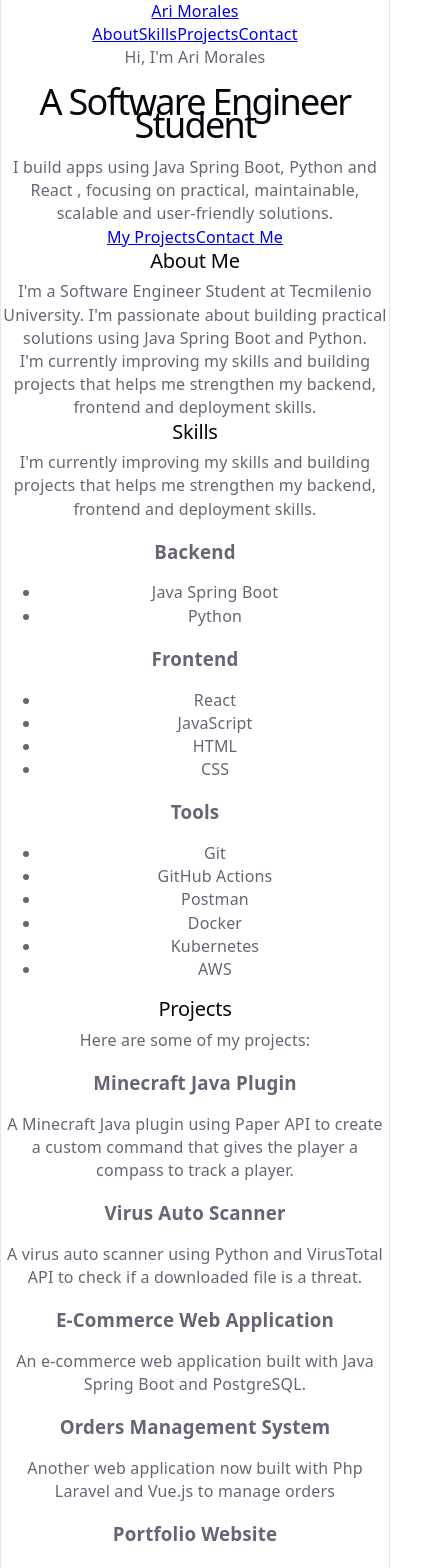
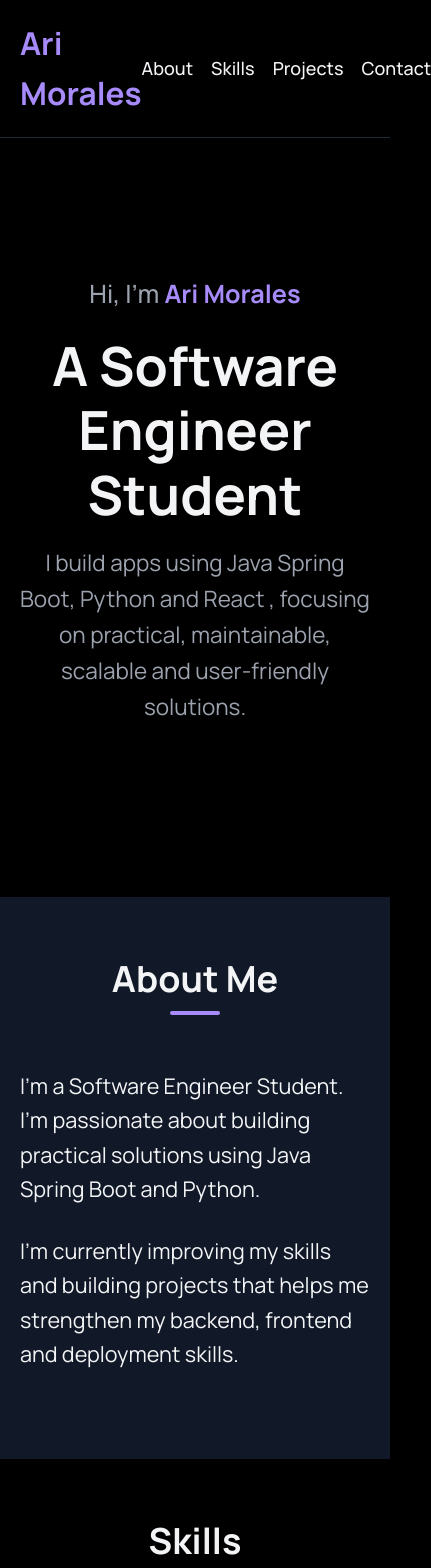
Before and after one commit to WhyNotAri/AriMorales, a React (Vite) app: page / in a window 390 px wide. Shown: the top 1568 px of the page, 431 px wide, since content can reach past the window. Built offline with nearby package versions, Linux system fonts and the light colour scheme.

Commit message:
added basic styles

```diff
--- a/index.html
+++ b/index.html
@@ -4,6 +4,9 @@
     <meta charset="UTF-8" />
     <link rel="icon" type="image/svg+xml" href="/favicon.svg" />
     <meta name="viewport" content="width=device-width, initial-scale=1.0" />
+    <link rel="preconnect" href="https://fonts.googleapis.com">
+    <link rel="preconnect" href="https://fonts.gstatic.com" crossorigin>
+    <link href="https://fonts.googleapis.com/css2?family=Manrope:wght@400;500;600;700;800&display=swap" rel="stylesheet">
     <title>Ari Morales</title>
   </head>
   <body>
--- a/src/App.css
+++ b/src/App.css
@@ -1,184 +1,272 @@
-.counter {
-  font-size: 16px;
-  padding: 5px 10px;
-  border-radius: 5px;
-  color: var(--accent);
-  background: var(--accent-bg);
-  border: 2px solid transparent;
-  transition: border-color 0.3s;
-  margin-bottom: 24px;
+/* Navbar */
+.navbar {
+  display: flex;
+  justify-content: space-between;
+  align-items: center;
+  padding: 1rem 5%;
+  position: sticky;
+  top: 0;
+  background: rgba(0, 0, 0, 0.8);
+  backdrop-filter: blur(10px);
+  z-index: 1000;
+  border-bottom: 1px solid var(--border-color);
+}
 
-  &:hover {
-    border-color: var(--accent-border);
+.navbar .logo {
+  font-size: 1.75rem;
+  font-weight: 700;
+  color: var(--primary-color);
+}
+
+.navbar .links {
+  display: flex;
+  gap: 2rem;
+}
+
+.navbar .links a {
+  font-weight: 500;
+  font-size: 1.1rem;
+}
+
+.navbar .links a:hover {
+  color: var(--primary-color);
+}
+
+/* Hero */
+#home {
+  min-height: 90vh;
+  display: flex;
+  flex-direction: column;
+  justify-content: center;
+  align-items: center;
+  text-align: center;
+}
+
+#home p:first-child {
+  font-size: 1.4rem;
+  font-weight: 500;
+  color: var(--text-muted);
+}
+
+#home p span {
+  color: var(--primary-color);
+  font-weight: 700;
+}
+
+#home h1 {
+  font-size: 4rem;
+  margin: 1rem 0;
+  color: var(--text-color);
+}
+
+#home p:nth-child(3) {
+  max-width: 600px;
+  font-size: 1.25rem;
+  color: var(--text-muted);
+  margin-bottom: 2rem;
+}
+
+#home div {
+  display: flex;
+  gap: 1rem;
+}
+
+.btn {
+  display: inline-block;
+  padding: 0.75rem 1.5rem;
+  border-radius: 6px;
+  font-weight: 600;
+  font-size: 1.1rem;
+  cursor: pointer;
+}
+
+#home .btn:first-child {
+  background: var(--primary-color);
+  color: white;
+}
+
+#home .btn:first-child:hover {
+  background: var(--primary-hover);
+}
+
+#home .btn:last-child {
+  border: 2px solid var(--primary-color);
+  color: var(--primary-color);
+}
+
+#home .btn:last-child:hover {
+  background: var(--primary-color);
+  color: white;
+}
+
+/* About Me */
+#about {
+  background-color: var(--bg-alt);
+  max-width: 100%;
+}
+
+#about h2, #about p {
+  max-width: var(--container-width);
+  margin-left: auto;
+  margin-right: auto;
+}
+
+#about p {
+  margin-bottom: 1.5rem;
+  font-size: 1.2rem;
+}
+
+/* Skills */
+.skills {
+  display: grid;
+  grid-template-columns: repeat(auto-fit, minmax(250px, 1fr));
+  gap: 2rem;
+  margin-top: 2rem;
+}
+
+.category {
+  background: var(--bg-alt);
+  padding: 2rem;
+  border-radius: 12px;
+  border: 1px solid var(--border-color);
+  box-shadow: 0 4px 6px -1px rgba(0, 0, 0, 0.3);
+}
+
+.category h3 {
+  color: var(--primary-color);
+  border-bottom: 1px solid var(--border-color);
+  padding-bottom: 0.5rem;
+  margin-bottom: 1rem;
+}
+
+.category ul li {
+  margin-bottom: 0.5rem;
+  display: flex;
+  align-items: center;
+}
+
+.category ul {
+  padding-left: 0;
+}
+
+/* Projects */
+.projects {
+  display: grid;
+  grid-template-columns: repeat(auto-fit, minmax(300px, 1fr));
+  gap: 2rem;
+}
+
+.project {
+  background: var(--bg-alt);
+  padding: 2rem;
+  border-radius: 12px;
+  border: 1px solid var(--border-color);
+  transition: transform 0.3s ease, box-shadow 0.3s ease;
+}
+
+.project:hover {
+  box-shadow: 0 10px 15px -3px rgba(0, 0, 0, 0.4);
+}
+
+.project h3 {
+  margin-bottom: 0.75rem;
+}
+
+.project p {
+  color: var(--text-muted);
+  font-size: 1.05rem;
+}
+
+/* Contact */
+#contact {
+  text-align: center;
+  background-color: var(--bg-color);
+  max-width: 100%;
+}
+
+#contact h2, #contact p, #contact div {
+  max-width: var(--container-width);
+  margin-left: auto;
+  margin-right: auto;
+}
+
+#contact div {
+  display: flex;
+  justify-content: center;
+  gap: 2.5rem;
+  margin-top: 2rem;
+  flex-wrap: wrap;
+}
+
+#contact div a {
+  background: var(--bg-color);
+  padding: 0.75rem 1.5rem;
+  border-radius: 12px;
+  font-weight: 500;
+  font-size: 1.1rem;
+  border: 1px solid var(--border-color);
+  width: 160px;
+  display: flex;
+  justify-content: center;
+  align-items: center;
+}
+
+#contact div a:hover {
+  background: var(--primary-color);
+  color: white;
+  border-color: var(--primary-color);
+}
+
+@media (max-width: 768px) {
+  #home h1 {
+    font-size: 3rem;
   }
-  &:focus-visible {
-    outline: 2px solid var(--accent);
-    outline-offset: 2px;
+
+  .navbar {
+    padding: 1rem 20px;
+  }
+
+  .navbar .links {
+    gap: 1rem;
+    font-size: 1rem;
+  }
+
+  .navbar .links a {
+    font-size: 1rem;
   }
 }
 
-.hero {
-  position: relative;
-
-  .base,
-  .framework,
-  .vite {
-    inset-inline: 0;
-    margin: 0 auto;
-  }
-
-  .base {
-    width: 170px;
-    position: relative;
-    z-index: 0;
-  }
-
-  .framework,
-  .vite {
-    position: absolute;
-  }
-
-  .framework {
-    z-index: 1;
-    top: 34px;
-    height: 28px;
-    transform: perspective(2000px) rotateZ(300deg) rotateX(44deg) rotateY(39deg)
-      scale(1.4);
-  }
-
-  .vite {
-    z-index: 0;
-    top: 107px;
-    height: 26px;
-    width: auto;
-    transform: perspective(2000px) rotateZ(300deg) rotateX(40deg) rotateY(39deg)
-      scale(0.8);
-  }
+/* Footer */
+.footer {
+  background-color: var(--bg-alt);
+  border-top: 1px solid var(--border-color);
+  padding: 2.5rem 20px;
+  margin-top: 1.5rem;
 }
 
-#center {
+.footer-content {
+  max-width: var(--container-width);
+  margin: 0 auto;
   display: flex;
-  flex-direction: column;
-  gap: 25px;
-  place-content: center;
-  place-items: center;
-  flex-grow: 1;
-
-  @media (max-width: 1024px) {
-    padding: 32px 20px 24px;
-    gap: 18px;
-  }
+  justify-content: space-between;
+  align-items: center;
+  color: var(--text-muted);
+  font-size: 0.95rem;
 }
 
-#next-steps {
+.footer-links {
   display: flex;
-  border-top: 1px solid var(--border);
-  text-align: left;
+  gap: 2rem;
+}
 
-  & > div {
-    flex: 1 1 0;
-    padding: 32px;
-    @media (max-width: 1024px) {
-      padding: 24px 20px;
-    }
-  }
+.footer-links a:hover {
+  color: var(--primary-color);
+}
 
-  .icon {
-    margin-bottom: 16px;
-    width: 22px;
-    height: 22px;
-  }
-
-  @media (max-width: 1024px) {
+@media (max-width: 768px) {
+  .footer-content {
     flex-direction: column;
+    gap: 1rem;
     text-align: center;
   }
 }
-
-#docs {
-  border-right: 1px solid var(--border);
-
-  @media (max-width: 1024px) {
-    border-right: none;
-    border-bottom: 1px solid var(--border);
-  }
-}
-
-#next-steps ul {
-  list-style: none;
-  padding: 0;
-  display: flex;
-  gap: 8px;
-  margin: 32px 0 0;
-
-  .logo {
-    height: 18px;
-  }
-
-  a {
-    color: var(--text-h);
-    font-size: 16px;
-    border-radius: 6px;
-    background: var(--social-bg);
-    display: flex;
-    padding: 6px 12px;
-    align-items: center;
-    gap: 8px;
-    text-decoration: none;
-    transition: box-shadow 0.3s;
-
-    &:hover {
-      box-shadow: var(--shadow);
-    }
-    .button-icon {
-      height: 18px;
-      width: 18px;
-    }
-  }
-
-  @media (max-width: 1024px) {
-    margin-top: 20px;
-    flex-wrap: wrap;
-    justify-content: center;
-
-    li {
-      flex: 1 1 calc(50% - 8px);
-    }
-
-    a {
-      width: 100%;
-      justify-content: center;
-      box-sizing: border-box;
-    }
-  }
-}
-
-#spacer {
-  height: 88px;
-  border-top: 1px solid var(--border);
-  @media (max-width: 1024px) {
-    height: 48px;
-  }
-}
-
-.ticks {
-  position: relative;
-  width: 100%;
-
-  &::before,
-  &::after {
-    content: '';
-    position: absolute;
-    top: -4.5px;
-    border: 5px solid transparent;
-  }
-
-  &::before {
-    left: 0;
-    border-left-color: var(--border);
-  }
-  &::after {
-    right: 0;
-    border-right-color: var(--border);
-  }
-}
--- a/src/App.jsx
+++ b/src/App.jsx
@@ -5,6 +5,7 @@ import Skills from './components/sections/Skills'
 import Projects from './components/sections/Projects'
 import Contact from './components/sections/Contact'
 import Navbar from "./components/layouts/Navbar.jsx";
+import Footer from "./components/layouts/Footer.jsx";
 
 function App() {
     return (
@@ -15,6 +16,7 @@ function App() {
             <Skills />
             <Projects />
             <Contact />
+            <Footer />
         </>
     );
 }
--- a/src/components/sections/About.jsx
+++ b/src/components/sections/About.jsx
@@ -3,7 +3,7 @@ function About() {
         <section id="about">
             <h2>About Me</h2>
             <p>
-                I'm a Software Engineer Student at Tecmilenio University.
+                I'm a Software Engineer Student.
                 I'm passionate about building practical solutions using Java Spring Boot and Python.
             </p>
             <p>
--- a/src/components/sections/Contact.jsx
+++ b/src/components/sections/Contact.jsx
@@ -2,10 +2,9 @@ function Contact() {
     return (
         <section id="contact">
             <h2>Contact Me</h2>
-            <p>You can contact me at </p>
             <div>
-                <a href="mailto:arimorales2506@gmail.com">Email me</a>
-                <a href="https://github.com/WhyNotAri">Check my GitHub</a>
+                <a href="mailto:arimorales2506@gmail.com">Email</a>
+                <a href="https://github.com/WhyNotAri">GitHub</a>
                 <a href="https://www.linkedin.com/in/ari-morales-648486355/">LinkedIn</a>
             </div>
         </section>
--- a/src/components/sections/Hero.jsx
+++ b/src/components/sections/Hero.jsx
@@ -8,10 +8,10 @@ function Hero() {
                 , focusing on practical, maintainable, scalable and user-friendly solutions.
             </p>
 
-            <div>
-                <a href="#projects" className="btn">My Projects</a>
-                <a href="#contact" className="btn">Contact Me</a>
-            </div>
+            {/*<div>
+                <a href="#" className="btn">My Projects</a>
+                <a href="#" className="btn">Contact Me</a>
+            </div>*/}
         </section>
     )
 }
--- a/src/components/sections/Projects.jsx
+++ b/src/components/sections/Projects.jsx
@@ -71,7 +71,6 @@ function Projects() {
     return (
         <section id="projects">
             <h2>Projects</h2>
-            <p>Here are some of my projects:</p>
             <div className="projects">
                 {projects.map((project, index) => (
                     <div key={index} className="project">
--- a/src/components/sections/Skills.jsx
+++ b/src/components/sections/Skills.jsx
@@ -2,7 +2,7 @@ function Skills() {
     const mySkills = [
         {
             category: 'Backend',
-            skills: ['Java Spring Boot', 'Python']
+            skills: ['Java (Spring Boot)', 'Python']
         },
         {
             category: 'Frontend',
--- a/src/index.css
+++ b/src/index.css
@@ -1,111 +1,95 @@
 :root {
-  --text: #6b6375;
-  --text-h: #08060d;
-  --bg: #fff;
-  --border: #e5e4e7;
-  --code-bg: #f4f3ec;
-  --accent: #aa3bff;
-  --accent-bg: rgba(170, 59, 255, 0.1);
-  --accent-border: rgba(170, 59, 255, 0.5);
-  --social-bg: rgba(244, 243, 236, 0.5);
-  --shadow:
-    rgba(0, 0, 0, 0.1) 0 10px 15px -3px, rgba(0, 0, 0, 0.05) 0 4px 6px -2px;
-
-  --sans: system-ui, 'Segoe UI', Roboto, sans-serif;
-  --heading: system-ui, 'Segoe UI', Roboto, sans-serif;
-  --mono: ui-monospace, Consolas, monospace;
-
-  font: 18px/145% var(--sans);
-  letter-spacing: 0.18px;
-  color-scheme: light dark;
-  color: var(--text);
-  background: var(--bg);
-  font-synthesis: none;
-  text-rendering: optimizeLegibility;
-  -webkit-font-smoothing: antialiased;
-  -moz-osx-font-smoothing: grayscale;
-
-  @media (max-width: 1024px) {
-    font-size: 16px;
-  }
+  --primary-color: #a78bfa;
+  --primary-hover: #8b5cf6;
+  --bg-color: #000000;
+  --text-color: #f3f4f6;
+  --text-muted: #9ca3af;
+  --bg-alt: #111827;
+  --border-color: #1f2937;
+  --container-width: 1000px;
+  --font-sans: 'Manrope', -apple-system, BlinkMacSystemFont, 'Segoe UI', Roboto, sans-serif;
 }
 
-@media (prefers-color-scheme: dark) {
-  :root {
-    --text: #9ca3af;
-    --text-h: #f3f4f6;
-    --bg: #16171d;
-    --border: #2e303a;
-    --code-bg: #1f2028;
-    --accent: #c084fc;
-    --accent-bg: rgba(192, 132, 252, 0.15);
-    --accent-border: rgba(192, 132, 252, 0.5);
-    --social-bg: rgba(47, 48, 58, 0.5);
-    --shadow:
-      rgba(0, 0, 0, 0.4) 0 10px 15px -3px, rgba(0, 0, 0, 0.25) 0 4px 6px -2px;
-  }
+* {
+  margin: 0;
+  padding: 0;
+  box-sizing: border-box;
+}
 
-  #social .button-icon {
-    filter: invert(1) brightness(2);
-  }
+html {
+  scroll-behavior: smooth;
+  font-size: 18px;
 }
 
 body {
-  margin: 0;
+  font-family: var(--font-sans), serif;
+  line-height: 1.6;
+  color: var(--text-color);
+  background-color: var(--bg-color);
 }
 
-#root {
-  width: 1126px;
-  max-width: 100%;
+section {
+  padding: 80px 20px;
+  max-width: var(--container-width);
   margin: 0 auto;
-  text-align: center;
-  border-inline: 1px solid var(--border);
-  min-height: 100svh;
-  display: flex;
-  flex-direction: column;
-  box-sizing: border-box;
 }
 
 h1,
-h2 {
-  font-family: var(--heading);
-  font-weight: 500;
-  color: var(--text-h);
+h2,
+h3 {
+  line-height: 1.2;
+  margin-bottom: 1rem;
 }
 
 h1 {
-  font-size: 56px;
-  letter-spacing: -1.68px;
-  margin: 32px 0;
-  @media (max-width: 1024px) {
-    font-size: 36px;
-    margin: 20px 0;
+  font-size: 3.5rem;
+}
+
+h2 {
+  font-size: 2.5rem;
+  text-align: center;
+  margin-bottom: 3rem;
+  position: relative;
+}
+
+h3 {
+  font-size: 1.75rem;
+}
+
+h2::after {
+  content: '';
+  display: block;
+  width: 50px;
+  height: 4px;
+  background: var(--primary-color);
+  margin: 10px auto 0;
+  border-radius: 2px;
+}
+
+a {
+  text-decoration: none;
+  color: inherit;
+  transition: all 0.3s ease;
+}
+
+ul {
+  list-style: none;
+}
+
+@media (max-width: 768px) {
+  section {
+    padding: 60px 20px;
+  }
+
+  h1 {
+    font-size: 2.5rem;
+  }
+
+  h2 {
+    font-size: 2rem;
+  }
+
+  h3 {
+    font-size: 1.5rem;
   }
 }
-h2 {
-  font-size: 24px;
-  line-height: 118%;
-  letter-spacing: -0.24px;
-  margin: 0 0 8px;
-  @media (max-width: 1024px) {
-    font-size: 20px;
-  }
-}
-p {
-  margin: 0;
-}
-
-code,
-.counter {
-  font-family: var(--mono);
-  display: inline-flex;
-  border-radius: 4px;
-  color: var(--text-h);
-}
-
-code {
-  font-size: 15px;
-  line-height: 135%;
-  padding: 4px 8px;
-  background: var(--code-bg);
-}
```
Also changed, not shown: src/components/layouts/Footer.jsx (added, +16 -0 lines).
